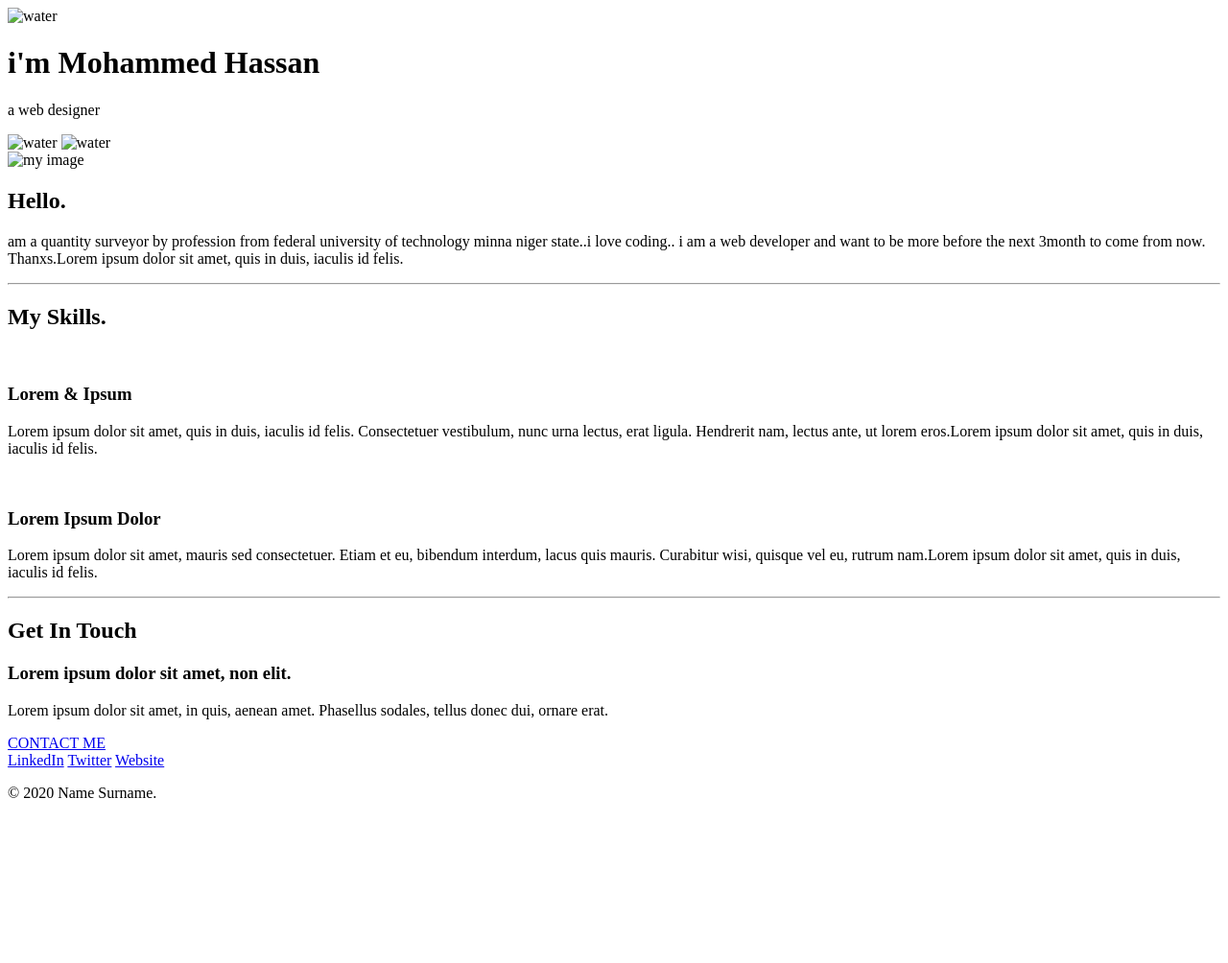
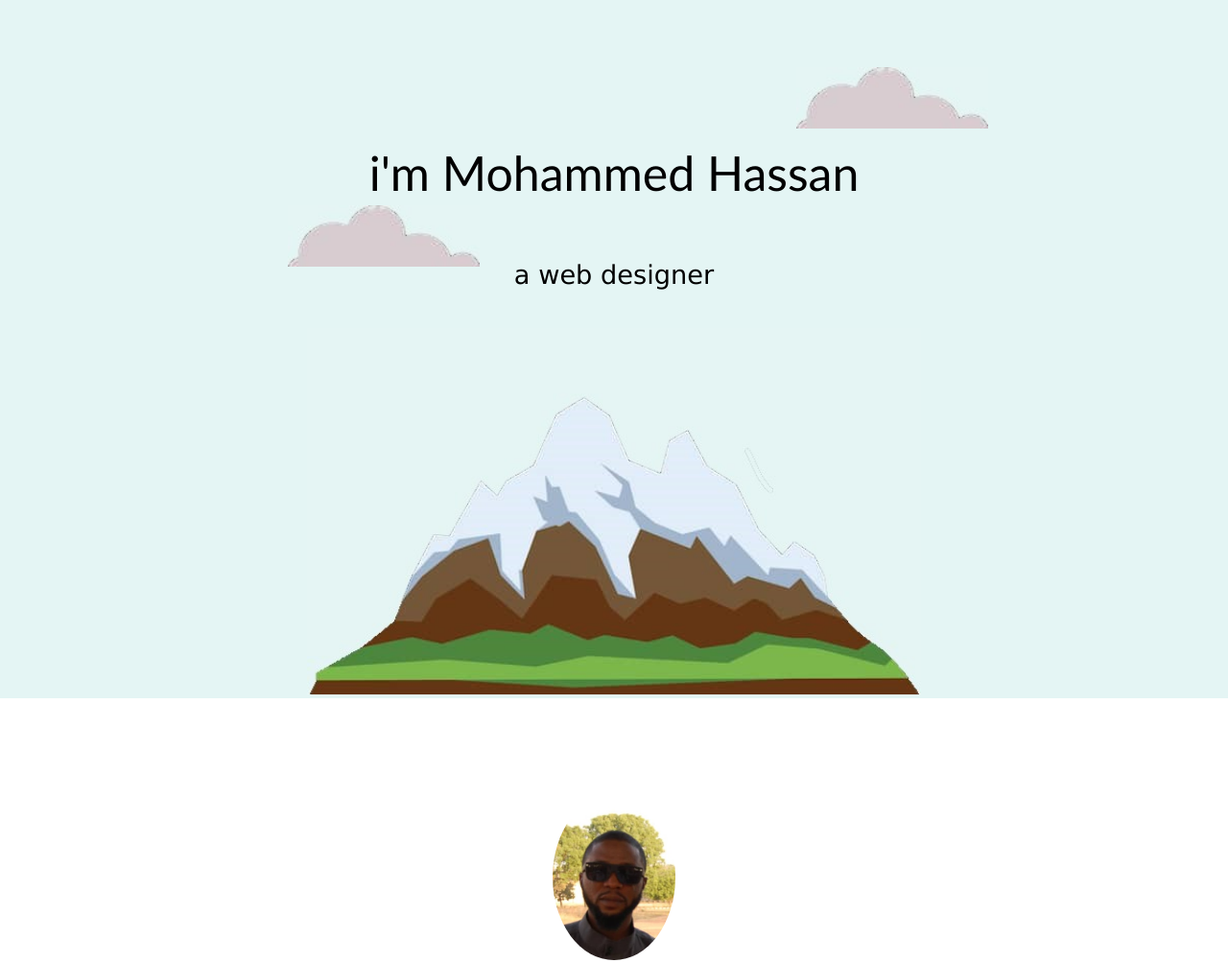
Before and after one commit to Mohassan1122/curriculum-vitae, a plain HTML site: page index.html in a window 1280 px wide. Shown: the top 1004 px of the page at 96% size. Before the commit the page ends 852 px from the top, so only its background shows below. Drawn offline with Linux system fonts and the light colour scheme.

Commit message:
my web page2

```diff
--- a/index.html
+++ b/index.html
@@ -5,23 +5,23 @@
     <meta charset="UTF-8">
     <meta name="viewport" content="width=device-width, initial-scale=1.0">
     <title>mohammed hassan</title>
-    <link rel="stylesheet" href="mohd.css">
-    <link rel="icon" href="dong.png">
+    <link rel="stylesheet" href="css/style.css">
+    <link rel="icon" href="images/dong.png">
 </head>
 
 <body>
     <div class="top-container">
-        <img class="water2" src="cloud.jpg" width="20%" alt="water">
+        <img class="water2" src="images/cloud.jpg" width="20%" alt="water">
         <div class="main">
             <h1>i'm Mohammed Hassan </h1>
             <p>a web designer</p>
         </div>
-        <img class="water1" src="cloud.jpg" width="20%" alt="water">
-        <img src="rock.jpg" width="50%" alt="water">
+        <img class="water1" src="images/cloud.jpg" width="20%" alt="water">
+        <img src="images/rock.jpg" width="50%" alt="water">
     </div>
     <div class="middle-container">
         <div class="profile">
-            <img src="my.jpg" alt="my image" class="my-img">
+            <img src="images/passport.jpg" alt="my image" class="my-img">
             <h2>Hello.</h2>
             <p>am a quantity surveyor by profession from federal university of technology minna niger state..i love
                 coding.. i am a web developer and want to be more before the next 3month to come from now. Thanxs.Lorem ipsum
@@ -31,14 +31,14 @@
         <div class="skills">
             <h2>My Skills.</h2>
             <div class="skill-row">
-                <img class="duck" src="dock-thumb.jpg" alt="">
+                <img class="duck" src="images/dock-thumb.jpg" alt="">
                 <h3>Lorem & Ipsum</h3>
                 <p>Lorem ipsum dolor sit amet, quis in duis, iaculis id felis. Consectetuer vestibulum, nunc urna
                     lectus, erat ligula. Hendrerit nam, lectus ante, ut lorem eros.Lorem ipsum dolor sit amet, quis in
                     duis, iaculis id felis.</p>
             </div>
             <div class="skill-row">
-                <img class="duck1" src="dock-thumb.jpg" alt="">
+                <img class="duck1" src="images/dock-thumb.jpg" alt="">
                 <h3>Lorem Ipsum Dolor</h3>
                 <p>Lorem ipsum dolor sit amet, mauris sed consectetuer. Etiam et eu, bibendum interdum, lacus quis
                     mauris. Curabitur wisi, quisque vel eu, rutrum nam.Lorem ipsum dolor sit amet, quis in duis, iaculis
```
